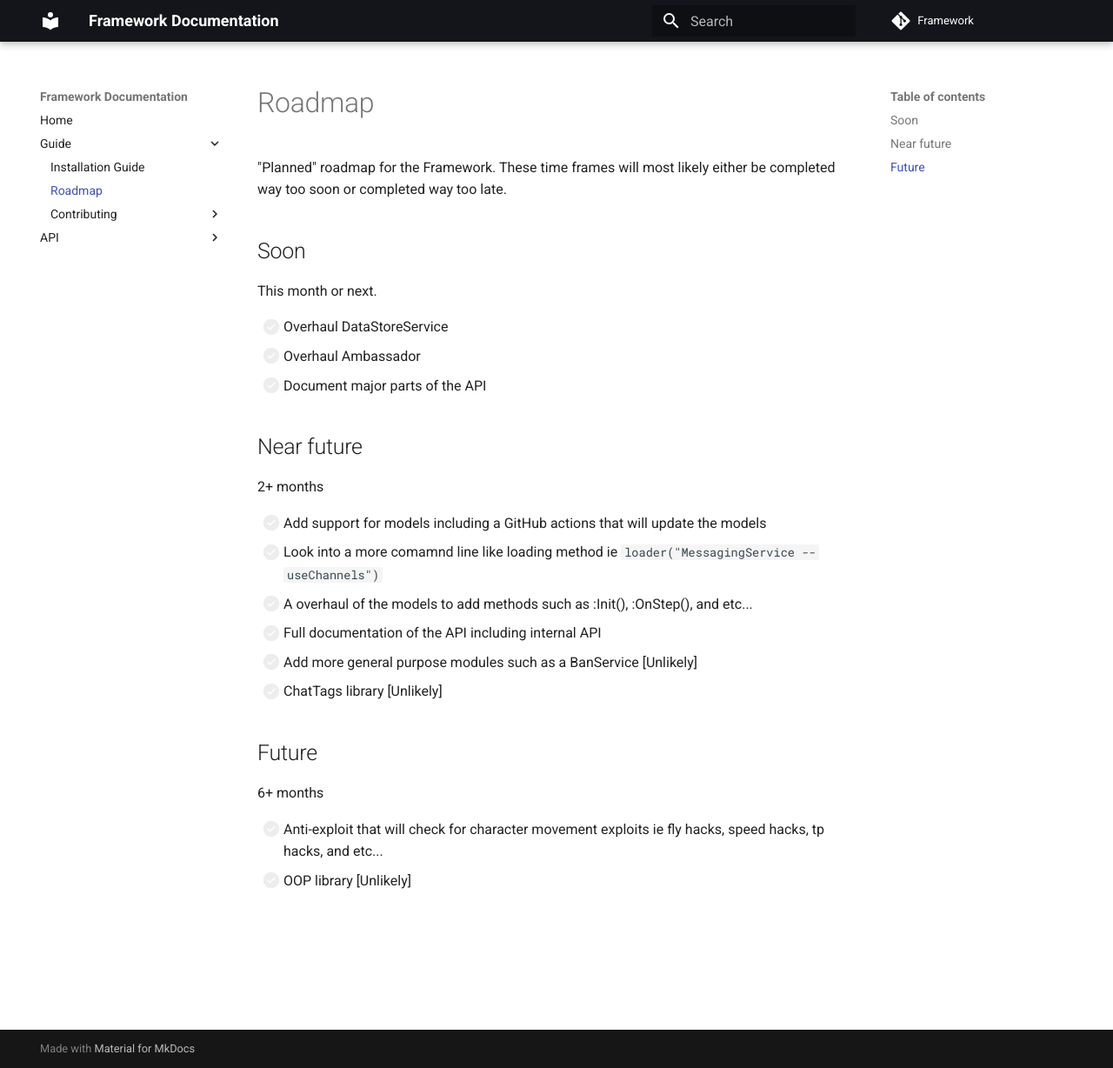
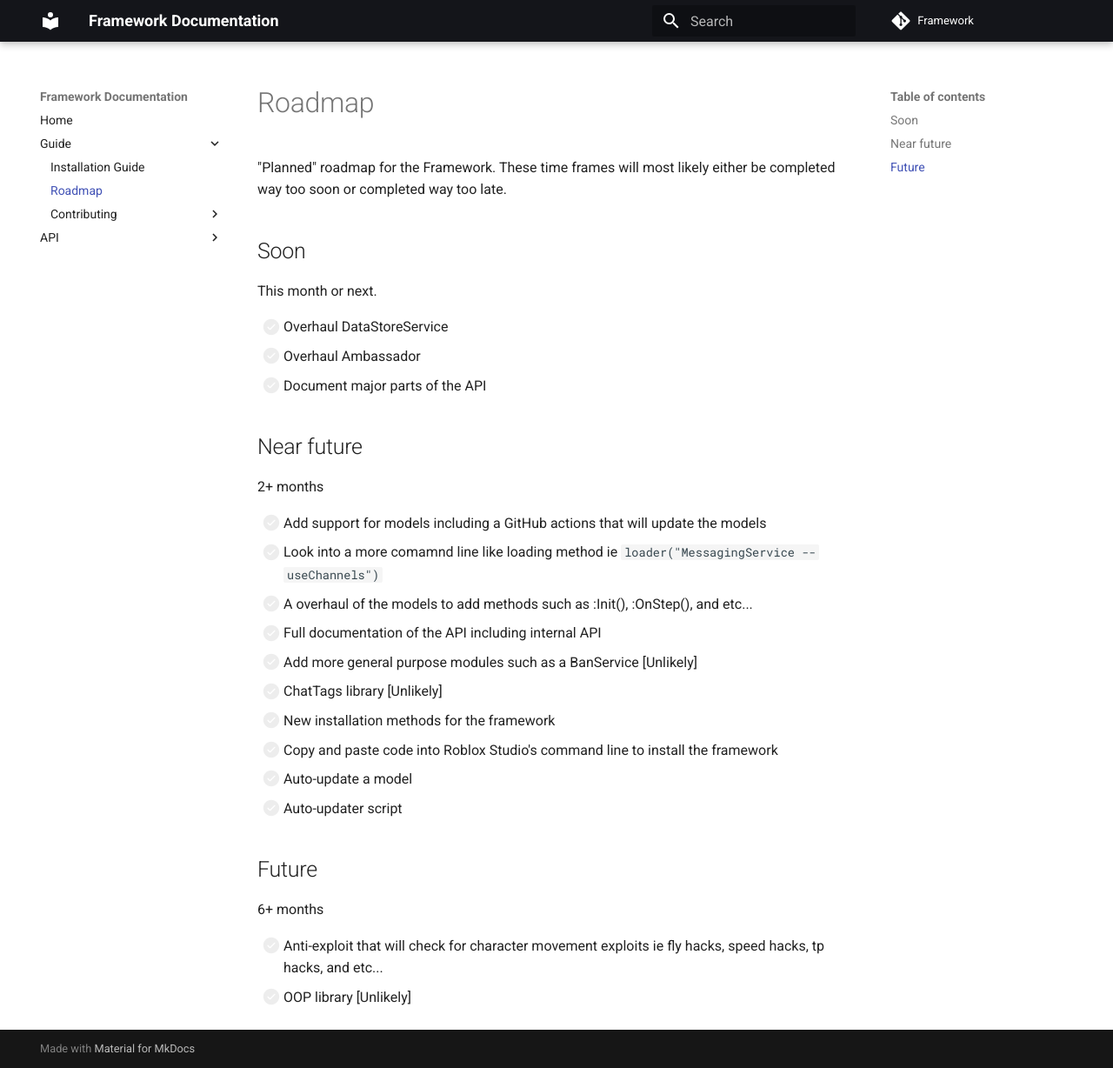
Before and after one commit to DontRevealMe/Framework, an MkDocs documentation site: the page built from docs/Guide/Roadmap.md, in a window 1280 px wide and 1228 px high. Shown: the whole window at 87% size. Built offline with MkDocs 1.6.1 and Material for MkDocs 9.7.7, drawn with Linux system fonts in a browser that asks for light colours; comment, search, counter and statistics services are not loaded; old or Windows-style settings are respelled for this version of MkDocs.

Commit message:
Added more goals

```diff
--- a/docs/Guide/Roadmap.md
+++ b/docs/Guide/Roadmap.md
@@ -20,6 +20,10 @@ This month or next.
 - [ ] Full documentation of the API including internal API
 - [ ] Add more general purpose modules such as a BanService [Unlikely]
 - [ ] ChatTags library [Unlikely]
+- [ ] New installation methods for the framework
+  - [ ] Copy and paste code into Roblox Studio's command line to install the framework
+  - [ ] Auto-update a model
+  - [ ] Auto-updater script
 
 ## Future
 
```
